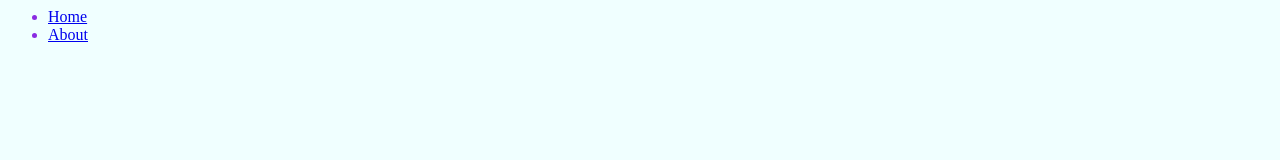
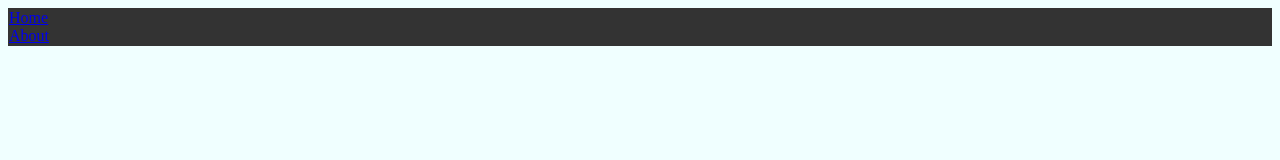
Before and after one commit to DanielMwandiki/website, a plain HTML site: page nav.html in a window 1280 px wide. Drawn offline with Linux system fonts and the light colour scheme.

Commit message:
nav styling

```diff
--- a/style.css
+++ b/style.css
@@ -2,3 +2,14 @@ body {
     background-color: azure;
     color: blueviolet;
 }
+
+nav {
+    background-color: #333;
+    padding: 1px;
+}
+
+ul {
+    list-style: none;
+    margin: 0;
+    padding: 0;
+}
```
